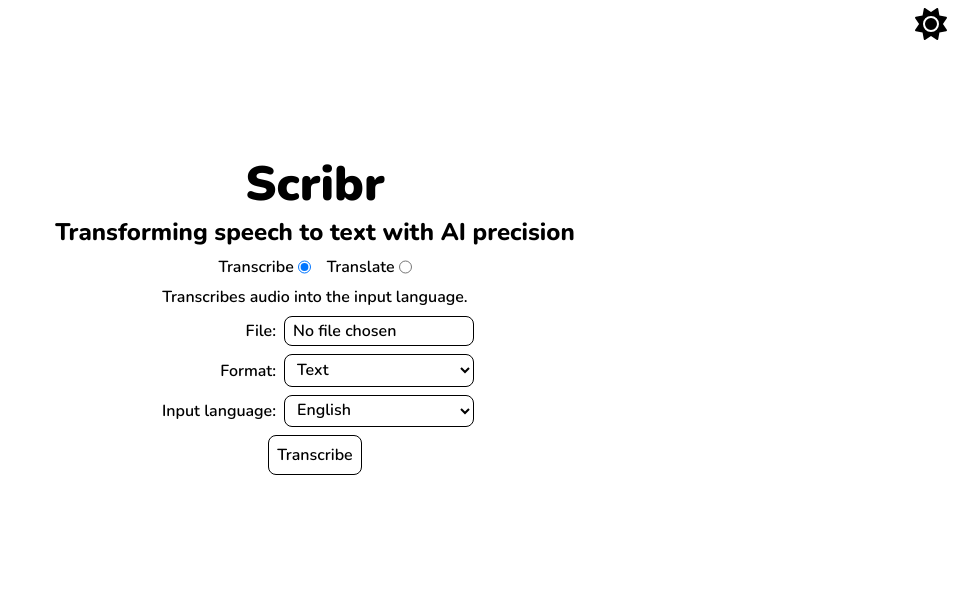
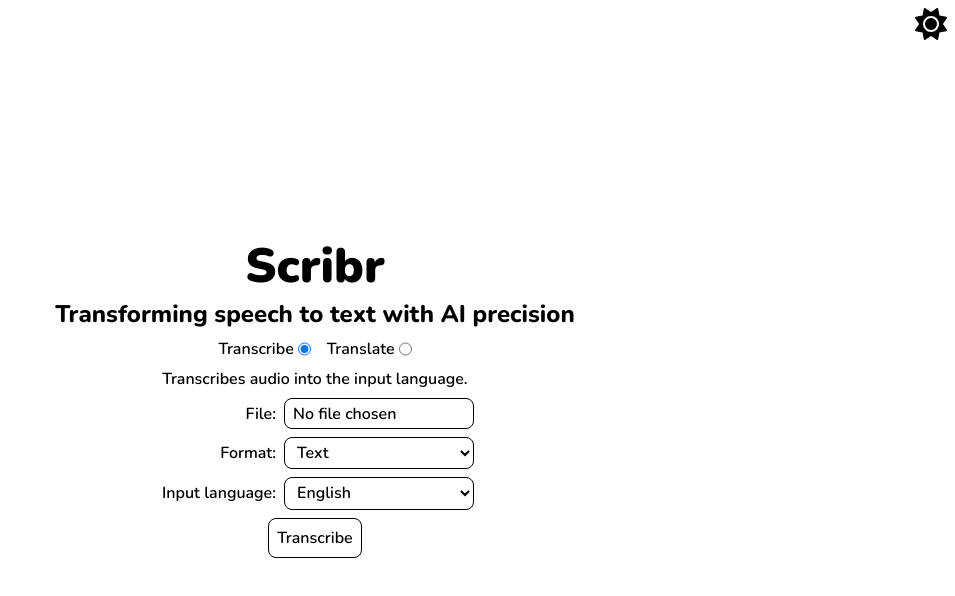
Before and after one commit to john-masters/react-whisper, a React (Vite) app: page / in a window 1280 px wide. Shown: the top 596 px of the page, without its empty margins (325-1280 px from the left). Built offline with nearby package versions, Linux system fonts and the light colour scheme.

Commit message:
Undo previous style changes

```diff
--- a/src/App.styles.ts
+++ b/src/App.styles.ts
@@ -7,14 +7,14 @@ interface Props {
 
 export const AppStyles = styled.div<Props>`
   height: 100vh;
-  /* width: 100%; */
+  width: 100%;
   display: flex;
   flex-direction: column;
   align-items: center;
+  justify-content: center;
   gap: 0.5rem;
   font-size: medium;
-  padding: ${({ width }) =>
-    `${width > 1000 ?  width / 8 : width / 2}px`} 1rem 0;
+  padding: 0 2rem;
 
 
   ${({ isDarkMode }: Props) => isDarkMode ? `
--- a/src/containers/Transcription/TranscriptField/TranscriptField.styles.ts
+++ b/src/containers/Transcription/TranscriptField/TranscriptField.styles.ts
@@ -25,8 +25,7 @@ export const TranscriptFieldStyles = styled.div`
     padding: 0.5rem;
     border-radius: 8px;
     white-space: pre-wrap;
-    max-height: ${({ width }) =>
-      `${width > 1000 ?  width / 4 : width / 2}px`};
+    max-height: 50vh;
     overflow-y: scroll;
     width: 100%;
   }
```
